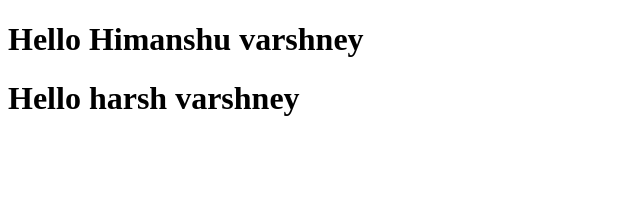
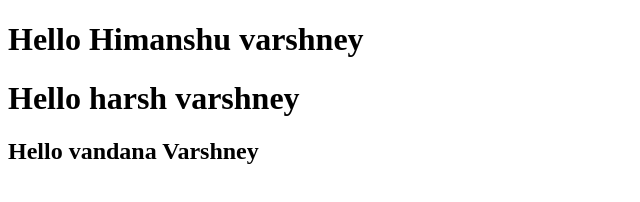
Before and after one commit to himanshuvarshney001/Cohort_Webdevelopment-_2026, a plain HTML site: page index.html in a window 1280 px wide. Shown: the whole page, without its empty margins (0-640 px from the left). Drawn offline with Linux system fonts and the light colour scheme.

Commit message:
Add vandana

```diff
--- a/index.html
+++ b/index.html
@@ -8,5 +8,6 @@
 <body>
     <h1>Hello Himanshu varshney</h1>
     <h1>Hello harsh varshney</h1>
+    <h2>Hello vandana Varshney</h2>
 </body>
 </html>
```
